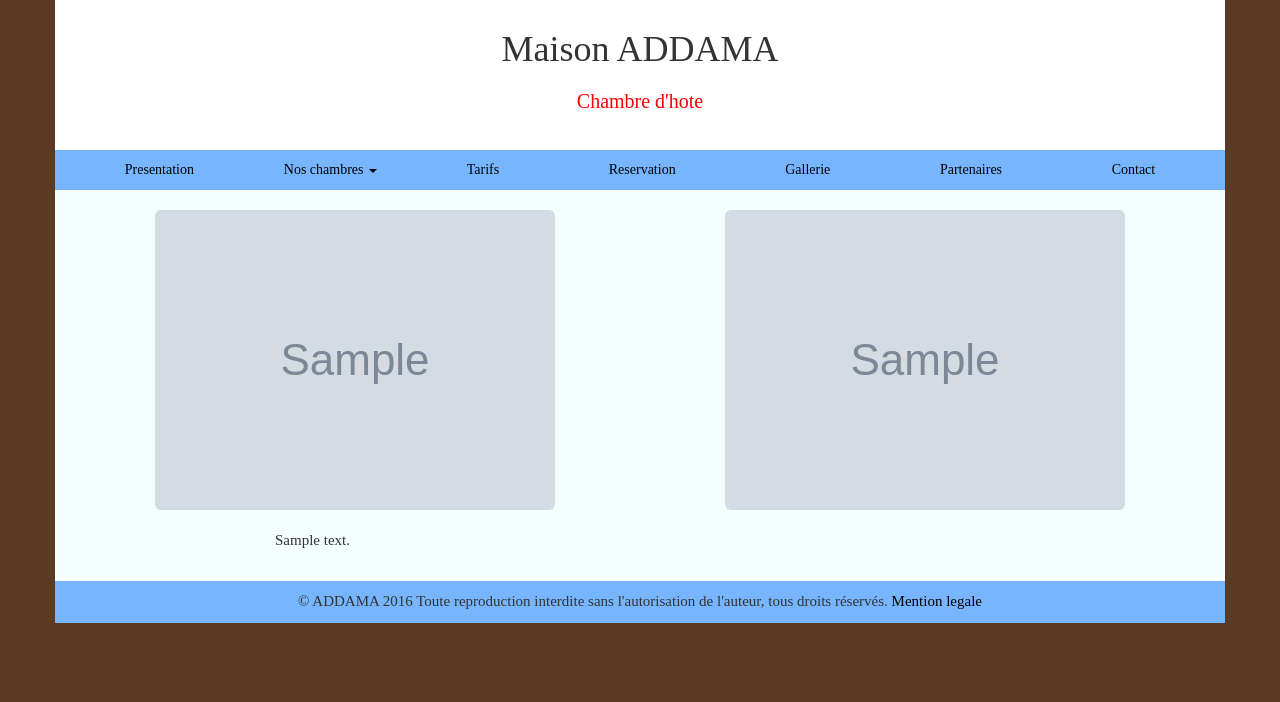
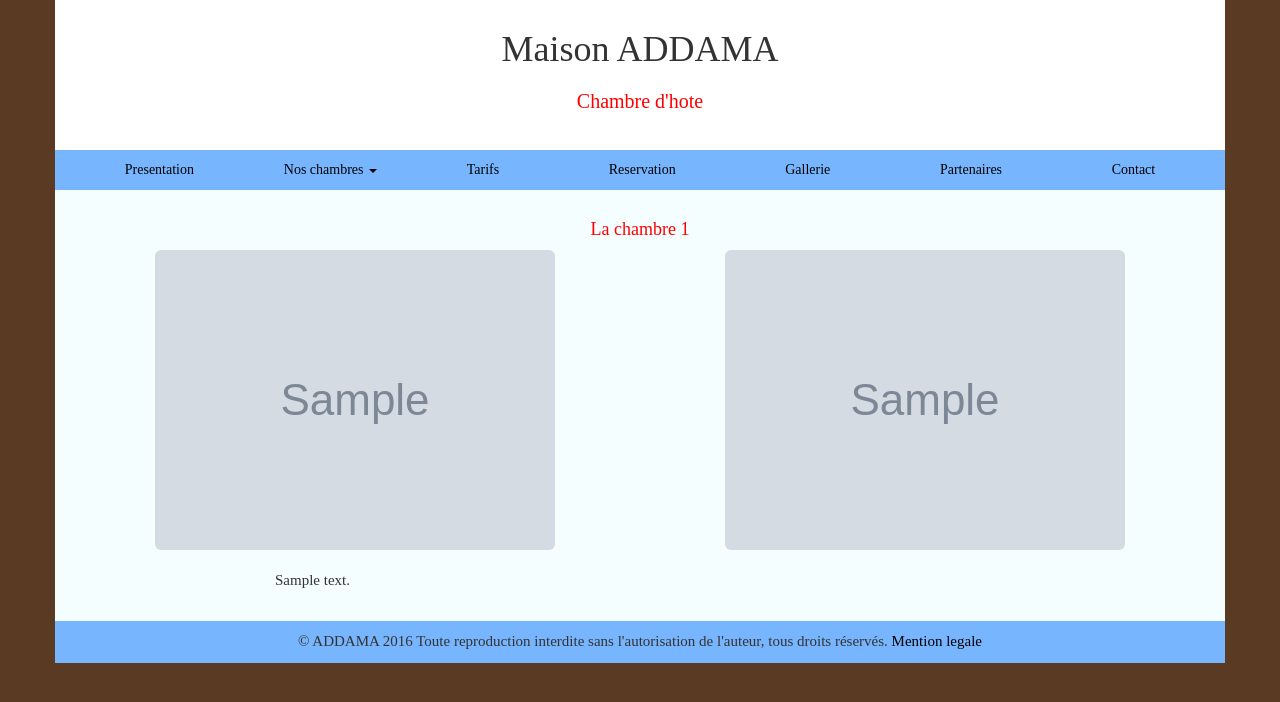
Before and after one commit to bensisko69/addama, a Django app: template templates/main/brise.html in a window 1280 px wide. Shown: the top 702 px of the page. Run offline with Django 3.2, Linux system fonts and the light colour scheme; the template is opened without the code that fills it: most values are stand-ins (such as "Sample title", 1, 10 or a date in 2020); grey boxes marked "Sample" are stand-in pictures; some libraries are stand-ins or nearby versions.

Commit message:
css accueil

```diff
--- a/main/static/main/style.css
+++ b/main/static/main/style.css
@@ -22,7 +22,7 @@ a {
 }
 
 .thumbnail{
-    background-color: #BFBCBC;
+    background-color: #DFF2FF;
     border: 1px solid #D6D1D1;
 }
 
--- a/templates/main/brise.html
+++ b/templates/main/brise.html
@@ -3,6 +3,9 @@
 {% load django_markdown %}
 {% for Service in obj %}
 <div class="row" style="margin-bottom: 20px">
+<div class="col-xs-12">
+  <h4 style="text-align: center;">La chambre {{ Service.page }}</h4>
+</div>
 <div class="col-xs-12">
   <div class="col-xs-6">
     <img class="img-rounded" src= {{ Service.file1.url }} style="max-width: 100%; display: block; margin-left: auto; margin-right: auto">
--- a/templates/main/sirocoo.html
+++ b/templates/main/sirocoo.html
@@ -3,6 +3,9 @@
 {% load django_markdown %}
 {% for Service in obj %}
 <div class="row" style="margin-bottom: 20px">
+<div class="col-xs-12">
+  <h4 style="text-align: center;">La chambre {{ Service.page }}</h4>
+</div>
 <div class="col-xs-12">
   <div class="col-xs-6">
     <img class="img-rounded" src= {{ Service.file1.url }} style="max-width: 100%; display: block; margin-left: auto; margin-right: auto">
--- a/templates/main/tornade.html
+++ b/templates/main/tornade.html
@@ -3,6 +3,9 @@
 {% load django_markdown %}
 {% for Service in obj %}
 <div class="row" style="margin-bottom: 20px">
+<div class="col-xs-12">
+  <h4 style="text-align: center;">La chambre {{ Service.page }}</h4>
+</div>
 <div class="col-xs-12">
   <div class="col-xs-6">
     <img class="img-rounded" src= {{ Service.file1.url }} style="max-width: 100%; display: block; margin-left: auto; margin-right: auto">
--- a/templates/main/zephir.html
+++ b/templates/main/zephir.html
@@ -3,6 +3,9 @@
 {% load django_markdown %}
 {% for Service in obj %}
 <div class="row" style="margin-bottom: 20px">
+<div class="col-xs-12">
+  <h4 style="text-align: center;">La chambre {{ Service.page }}</h4>
+</div>
 <div class="col-xs-12">
   <div class="col-xs-6">
     <img class="img-rounded" src= {{ Service.file1.url }} style="max-width: 100%; display: block; margin-left: auto; margin-right: auto">
```
